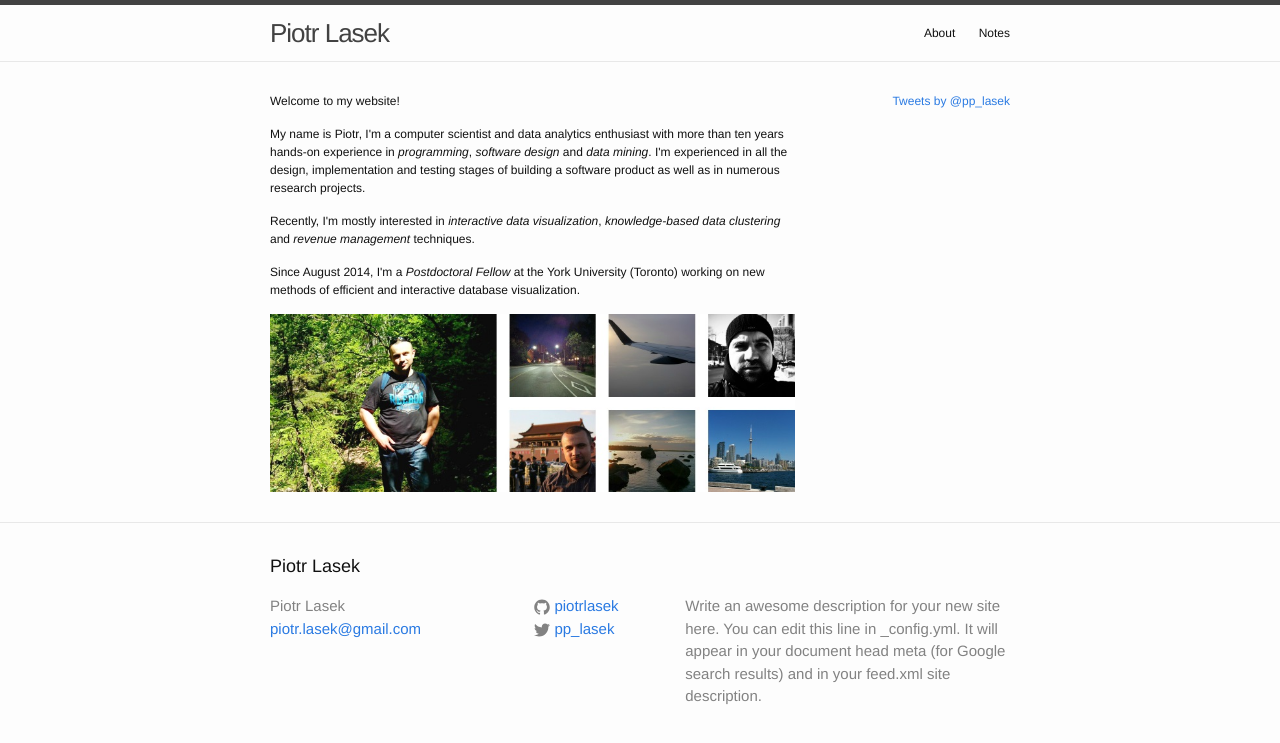
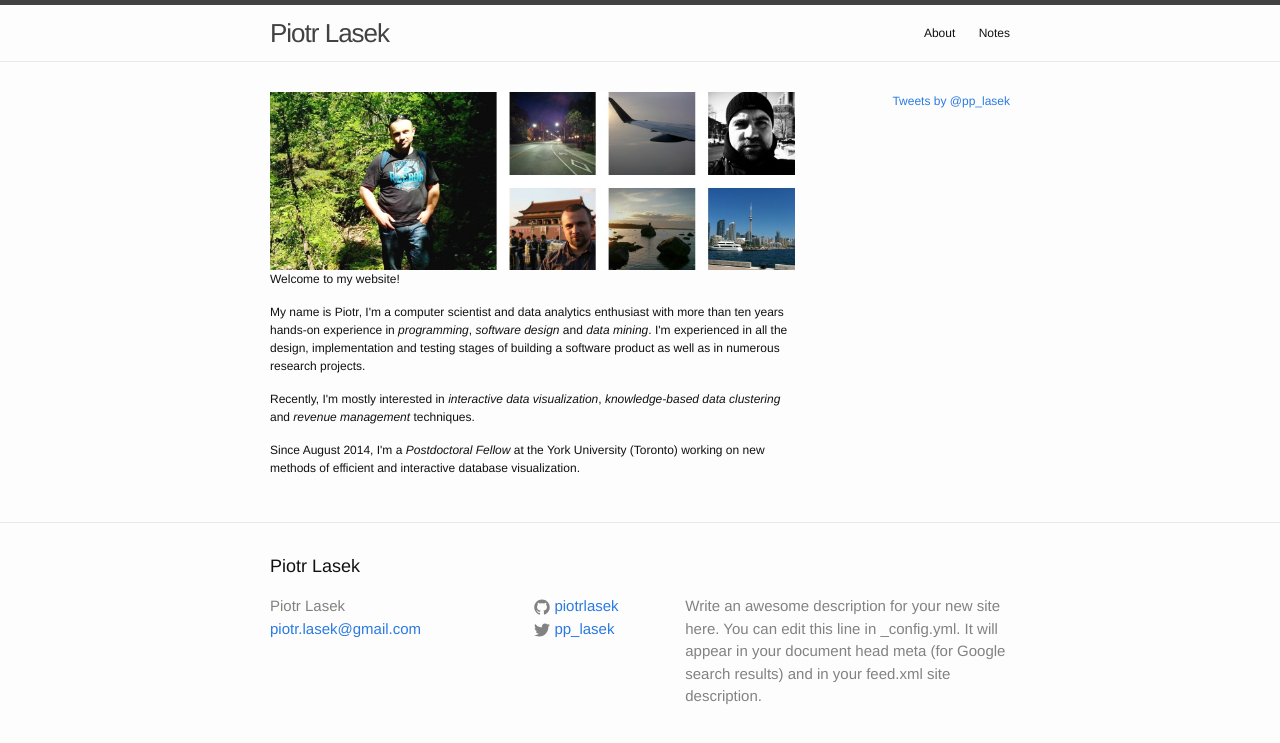
Before and after one commit to piotrlasek/piotrlasek.github.io, a Jekyll site: the page built from index.html, in a window 1280 px wide. Shown: the top 743 px of the page. Built offline with Jekyll 4.4.1, drawn with Linux system fonts in a browser that asks for light colours; the list of posts is cut into pages by our own code; comment, search, counter and statistics services are not loaded.

Commit message:
some changes

```diff
--- a/index.html
+++ b/index.html
@@ -3,6 +3,7 @@ layout: home
 ---
 <div class="home">
 <div class="home_left" style="float: left; width: 525px">
+<img src="images/home.jpg"/>
 <p>
 Welcome to my website!
 </p>
@@ -30,7 +31,6 @@ at the York University (Toronto) working
 on new methods of efficient and interactive database
 visualization.
 </p>
-<img src="images/home.jpg"/>
 </div>
 <div style="float: right;" class="twitter">
 <a class="twitter-timeline" href="https://twitter.com/pp_lasek" data-widget-id="586353409034444801" width=200px>Tweets by @pp_lasek</a>
```
